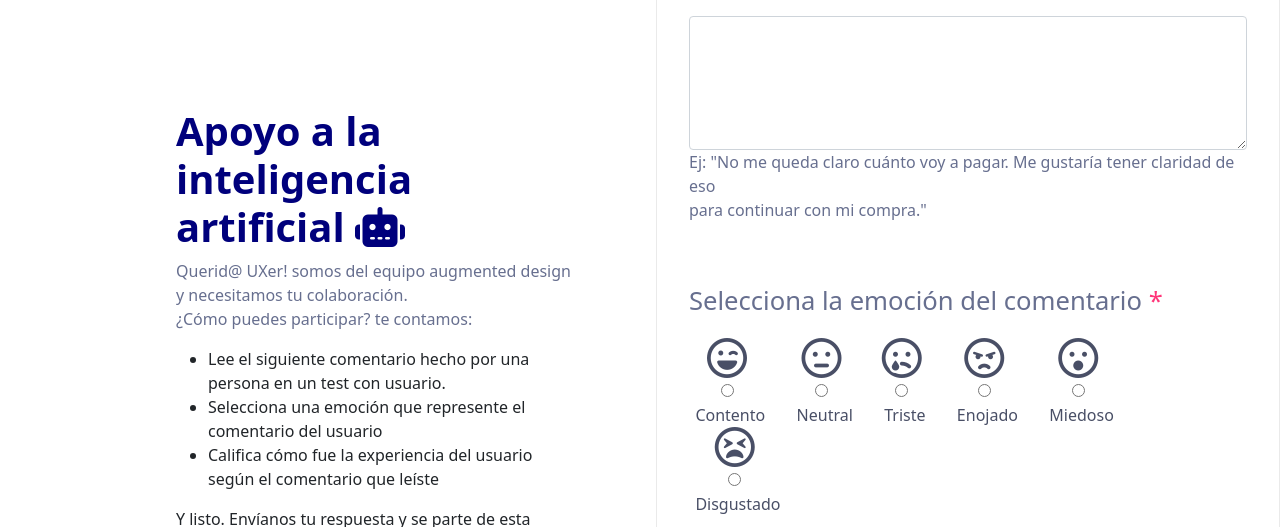
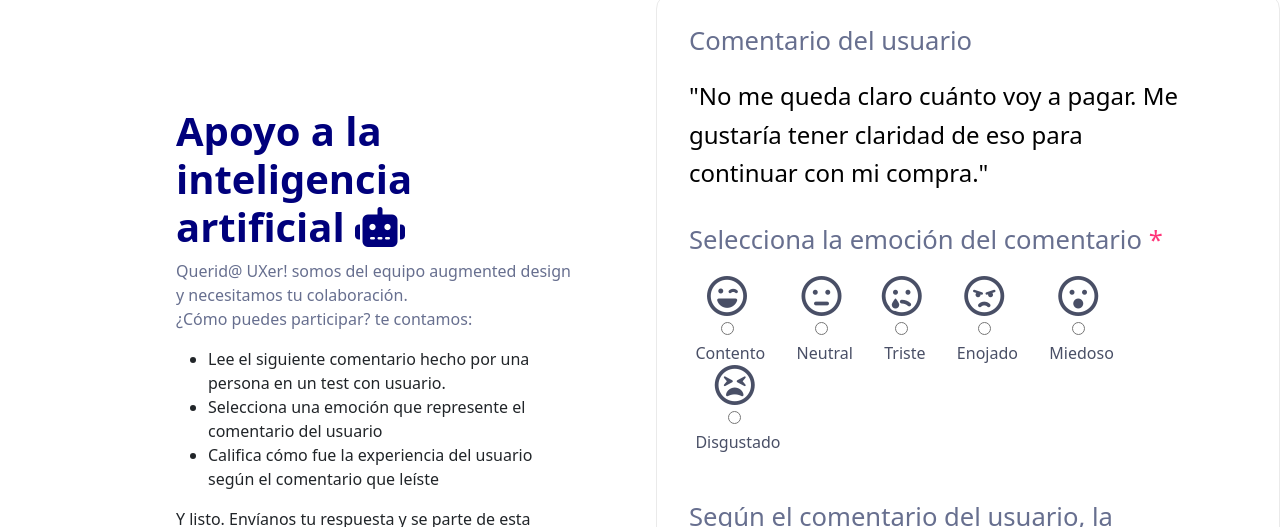
Before and after one commit to codeplusux/aud-dataset, a plain HTML site: page index2.html in a window 1280 px wide. Shown: the top 527 px of the page. Drawn offline with nearby package versions, Linux system fonts and the light colour scheme.

Commit message:
content second template

```diff
--- a/index2.html
+++ b/index2.html
@@ -103,6 +103,13 @@
         color: #ff3679;
       }
 
+      .quote {
+        font-size: 1.5em;
+        color: #000;
+        width: 500px;
+        line-height: 1.6em;
+      }
+
     </style>
 
     <title>Augmeted Design</title>
@@ -134,11 +141,9 @@
           <!-- <div class="index">1</div> -->
           <form class="surveyItem">
             <h3 for="userComment" class="form-label">
-              Comentario del usuario <span class="mandatory">*</span>
+              Comentario del usuario
             </h3>
-            <textarea class="form-control" id="userComment" rows="5"></textarea>
-            <p>Ej: "No me queda claro cuánto voy a pagar. Me gustaría tener claridad de eso <br>para continuar con mi compra."</p>
-            <br />
+            <h4 class="quote">"No me queda claro cuánto voy a pagar. Me gustaría tener claridad de eso para continuar con mi compra."</h4>
             <br />
             <div>
               <h3>Selecciona la emoción del comentario <span class="mandatory">*</span></h3>
```
